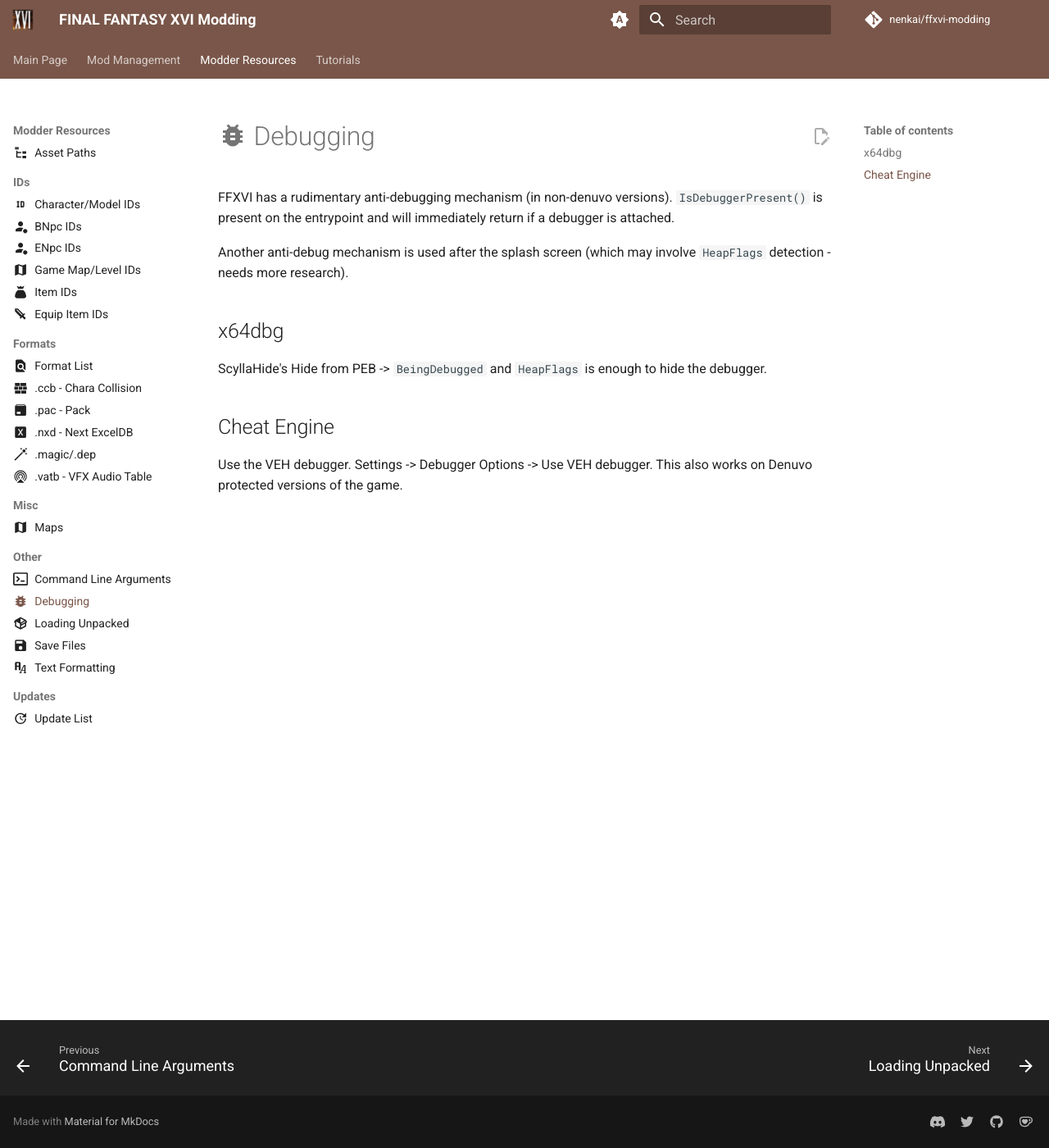
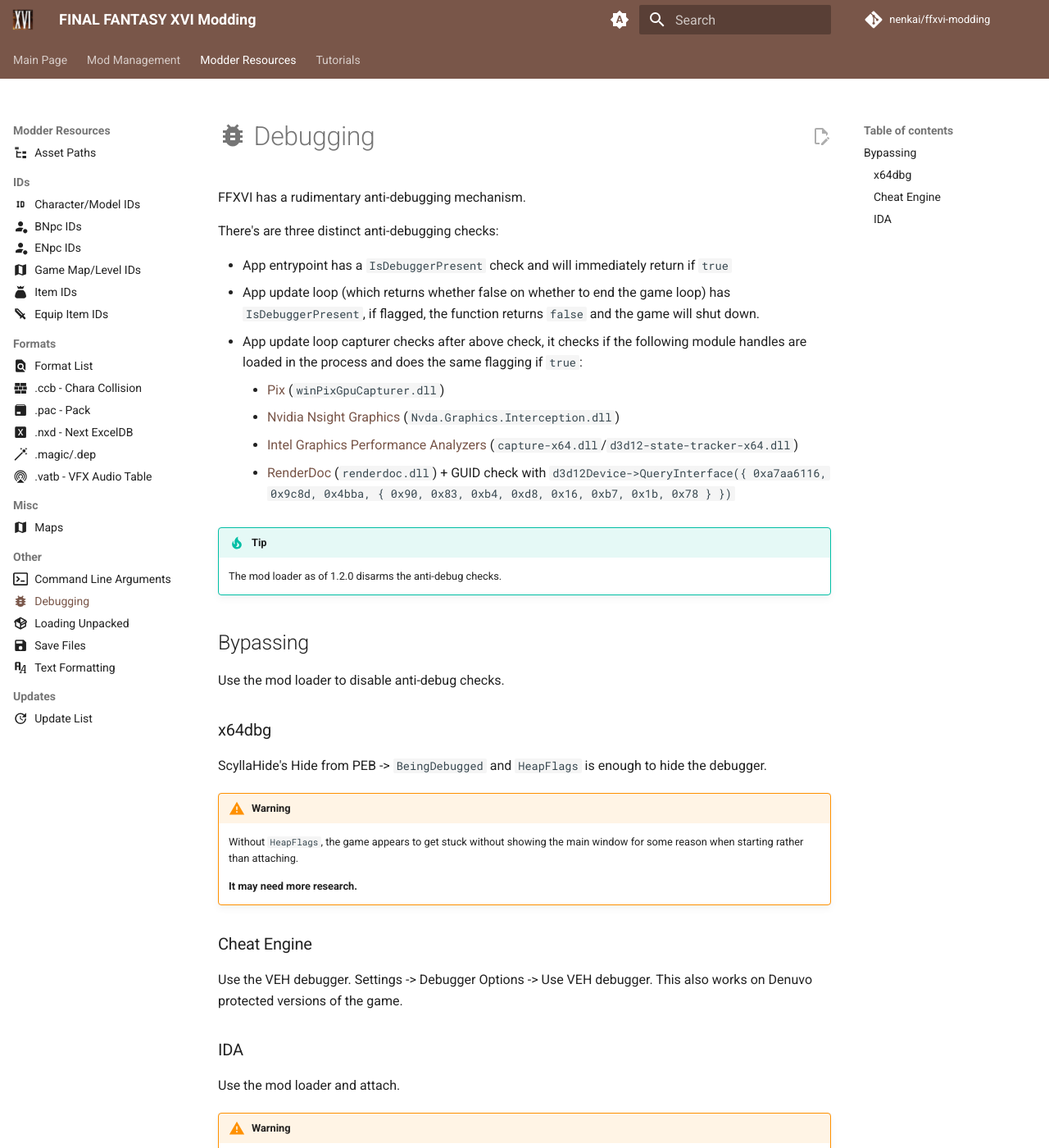
Before and after one commit to Nenkai/ffxvi-modding, an MkDocs documentation site: the page built from docs/resources/other/debugging.md, in a window 1280 px wide and 1400 px high. Shown: the whole window at 82% size. Built offline with MkDocs 1.6.1 and Material for MkDocs 9.7.7, drawn with Linux system fonts in a browser that asks for light colours; comment, search, counter and statistics services are not loaded; some of the changed text lies outside the part shown.

Commit message:
+ anti-debug notes

```diff
--- a/docs/resources/other/debugging.md
+++ b/docs/resources/other/debugging.md
@@ -4,14 +4,44 @@
 
 # :material-bug: Debugging
 
-FFXVI has a rudimentary anti-debugging mechanism (in non-denuvo versions). `IsDebuggerPresent()` is present on the entrypoint and will immediately return if a debugger is attached.
+FFXVI has a rudimentary anti-debugging mechanism.
 
-Another anti-debug mechanism is used after the splash screen (which may involve `HeapFlags` detection - needs more research).
+There's are three distinct anti-debugging checks:
 
-## x64dbg
+* App entrypoint has a `IsDebuggerPresent` check and will immediately return if `true`
+* App update loop (which returns whether false on whether to end the game loop) has `IsDebuggerPresent`, if flagged, the function returns `false` and the game will shut down.
+* App update loop capturer checks after above check, it checks if the following module handles are loaded in the process and does the same flagging if `true`:
+    - [Pix](https://devblogs.microsoft.com/pix/) (`winPixGpuCapturer.dll`)
+    - [Nvidia Nsight Graphics](https://developer.nvidia.com/nsight-graphics) (`Nvda.Graphics.Interception.dll`)
+    - [Intel Graphics Performance Analyzers](https://www.intel.com/content/www/us/en/developer/tools/graphics-performance-analyzers/overview.html) (`capture-x64.dll`/`d3d12-state-tracker-x64.dll`)
+    - [RenderDoc](https://renderdoc.org/) (`renderdoc.dll`) + GUID check with `d3d12Device->QueryInterface({ 0xa7aa6116, 0x9c8d, 0x4bba, { 0x90, 0x83, 0xb4, 0xd8, 0x16, 0xb7, 0x1b, 0x78 } })`
+
+!!! tip
+
+    The mod loader as of 1.2.0 disarms the anti-debug checks.
+
+## Bypassing
+
+Use the mod loader to disable anti-debug checks.
+
+### x64dbg
 
 ScyllaHide's Hide from PEB -> `BeingDebugged` and `HeapFlags` is enough to hide the debugger.
 
-## Cheat Engine
+!!! warning
+
+    Without `HeapFlags`, the game appears to get stuck without showing the main window for some reason when starting rather than attaching.
+
+    **It may need more research.**
+
+### Cheat Engine
 
 Use the VEH debugger. Settings -> Debugger Options -> Use VEH debugger. This also works on Denuvo protected versions of the game.
+
+### IDA
+
+Use the mod loader and attach.
+
+!!! warning
+
+    Starting the process and nopping `IsDebuggerPresent` causes the same issue where the game gets stuck without showing the main window.
```
